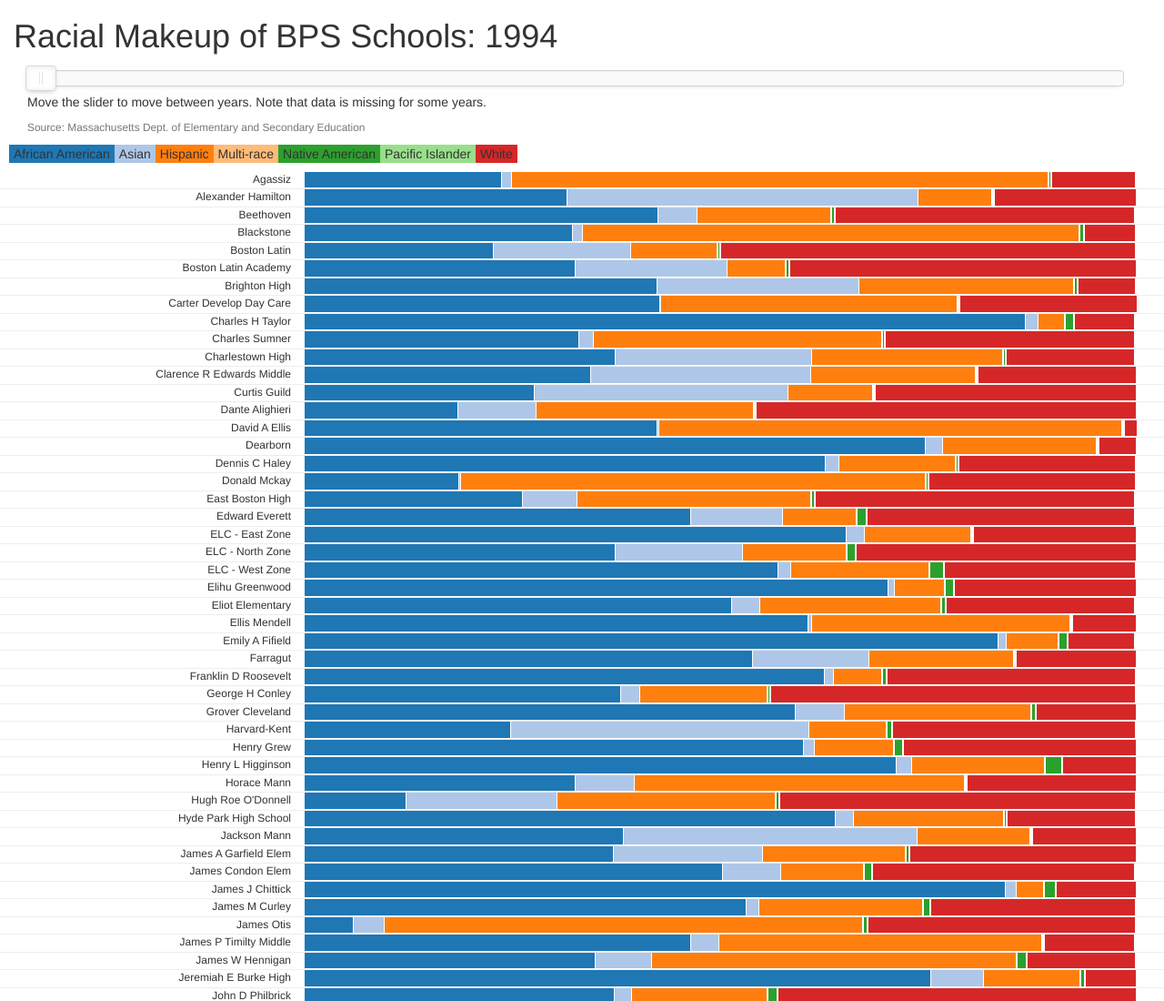
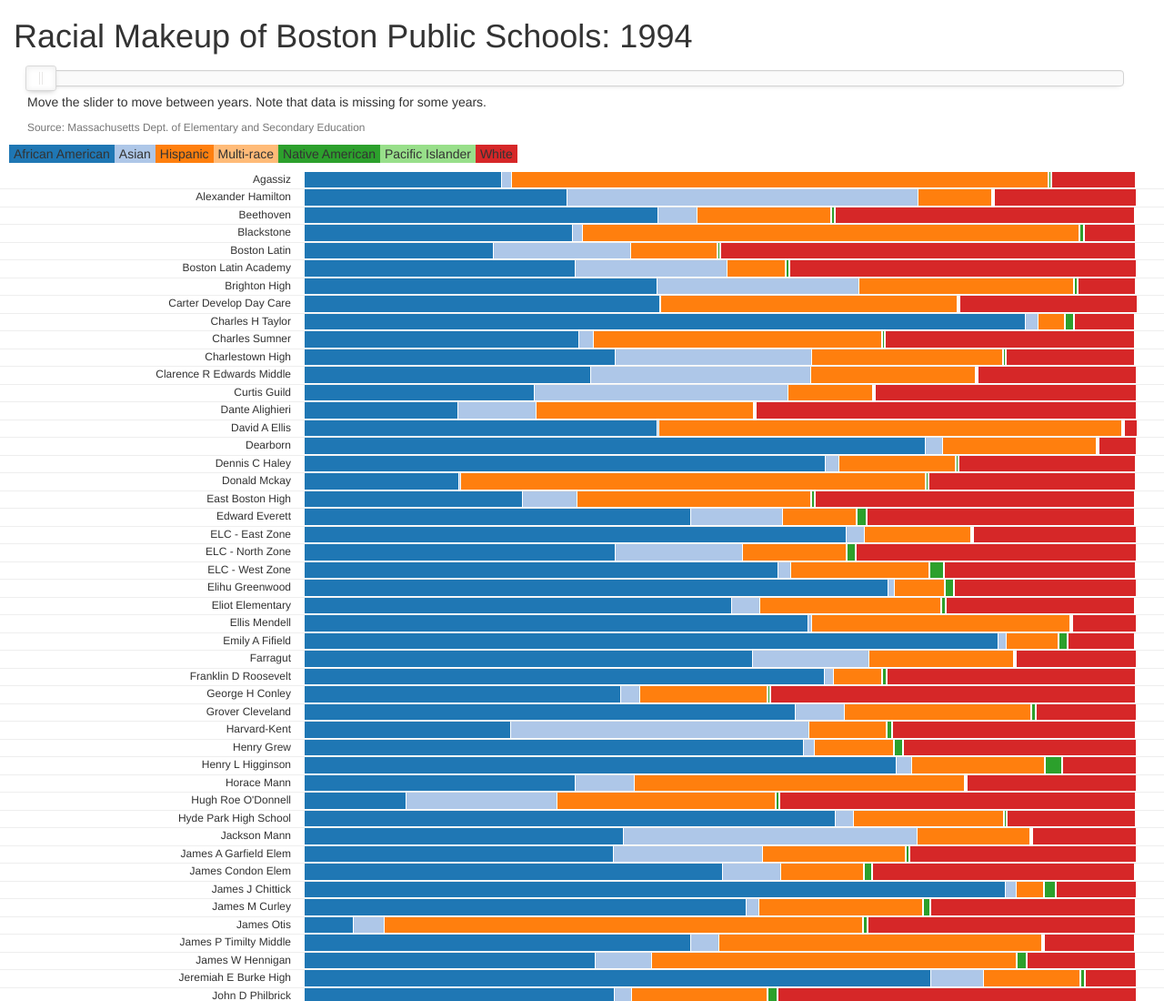
Before and after one commit to LearningLab/bps-diversity, a website: page index.html in a window 1280 px wide. Shown: the top 1100 px of the page at 91% size. Drawn offline with nearby package versions, Linux system fonts and the light colour scheme.

Commit message:
BPS by its right name

```diff
--- a/index.html
+++ b/index.html
@@ -24,7 +24,7 @@
             <div class="row">
                 <div class="col-md-12">
                     <h1>
-                        Racial Makeup of BPS Schools:
+                        Racial Makeup of Boston Public Schools:
                         <span class="year">1994</span>
                     </h1>
                     <div class="col-md-12">
```
